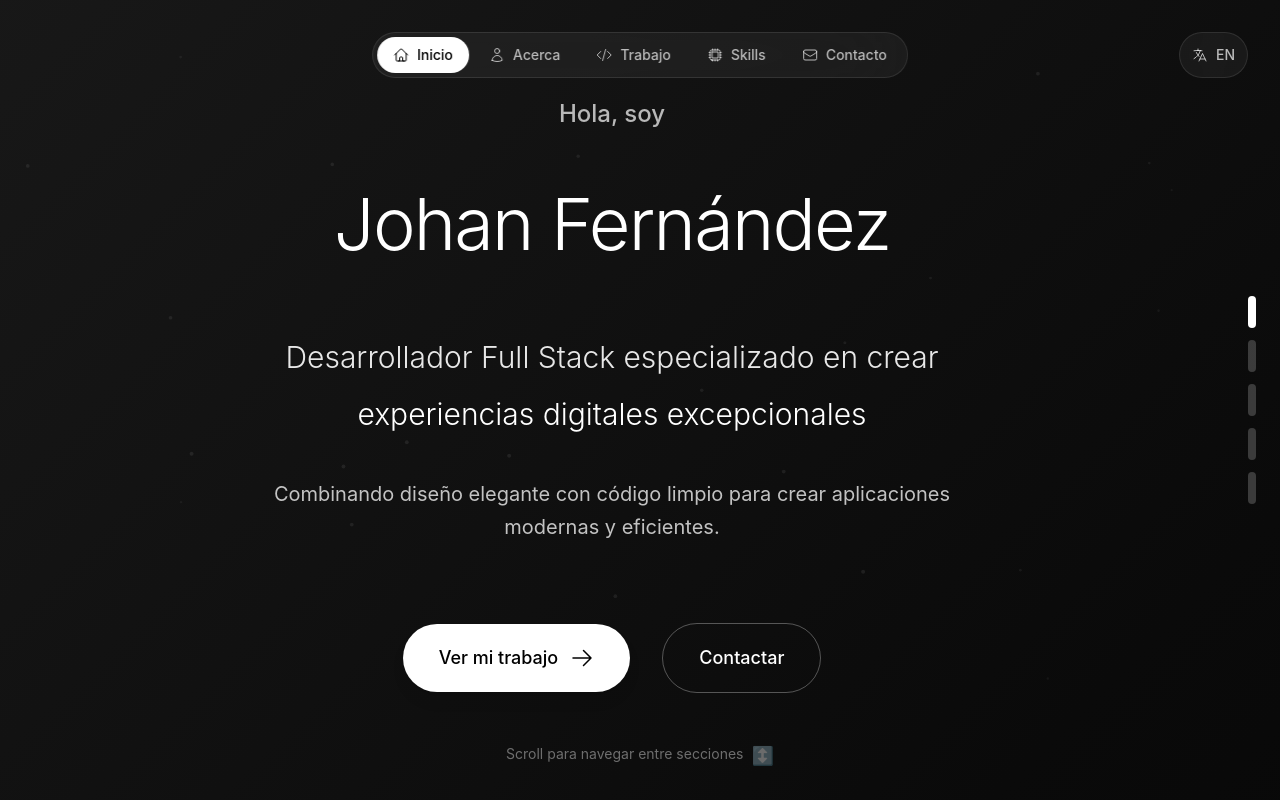
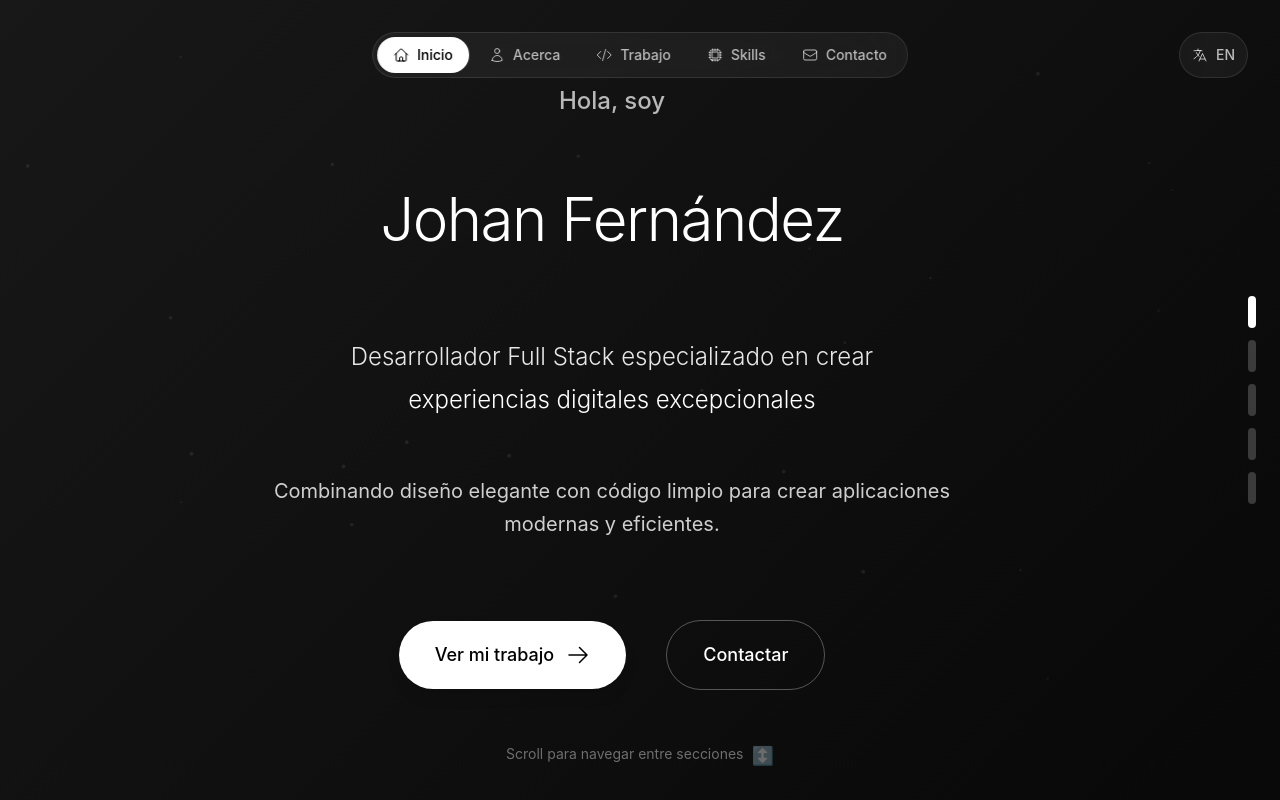
Before and after one commit to MrJohanF/mrjohanf-portfolio, a Next.js app: page / in a window 1280 px wide. Built offline with nearby package versions, Linux system fonts and the light colour scheme.

Commit message:
Refactor Home component for improved spacing and text sizing: enhance layout responsiveness by adjusting padding, margins, and font sizes for mobile and desktop views. Optimize button styles and spacing for better visual consistency and user experience.

```diff
--- a/src/app/components/Home.js
+++ b/src/app/components/Home.js
@@ -59,39 +59,43 @@ export default function Home({ t, isMobile, isLoaded, handleSectionChange }) {
       className={`text-center organic-transition ${
         isLoaded ? 'animate-fade-up' : 'opacity-0'
       } ${
-        // Espaciado general mejorado
+        // Espaciado específico para cada breakpoint
         isMobile
           ? 'px-4 py-8'
-          : 'px-6 py-12'
+          : 'px-6 py-8 md:py-10 lg:py-14 xl:py-16'
       }`}
       variants={containerVariants}
       initial="hidden"
       animate="visible"
     >
-      {/* Contenedor principal con mejor control de espacios */}
+      {/* Contenedor principal */}
       <div className="max-w-5xl mx-auto">
 
         {/* Sección de saludo y nombre */}
-        <div className={`${isMobile ? 'space-y-6' : 'space-y-8 lg:space-y-10'}`}>
+        <div className={`${
+          isMobile
+            ? 'space-y-5'
+            : 'space-y-6 md:space-y-8 lg:space-y-12 xl:space-y-14'
+        }`}>
 
-          {/* Saludo - Tamaño aumentado */}
+          {/* Saludo - Tamaños específicos para portátil */}
           <motion.p
             className={`text-white/70 font-medium animate-float-subtle ${
               isMobile
                 ? 'text-lg'
-                : 'text-lg md:text-xl lg:text-2xl'
+                : 'text-base md:text-lg lg:text-xl xl:text-2xl'
             }`}
             variants={itemVariants}
           >
             {t.home.greeting}
           </motion.p>
 
-          {/* Nombre - Con mejor espaciado inferior */}
+          {/* Nombre - Escalado específico para portátil */}
           <motion.h1
-            className={`font-light tracking-tight text-white ${
+            className={`font-light tracking-tight text-white leading-tight ${
               isMobile
-                ? 'text-4xl leading-tight'
-                : 'text-4xl md:text-5xl lg:text-6xl xl:text-7xl leading-tight'
+                ? 'text-4xl'
+                : 'text-3xl md:text-4xl lg:text-5xl xl:text-6xl 2xl:text-7xl'
             }`}
             variants={{
               hidden: {
@@ -116,13 +120,17 @@ export default function Home({ t, isMobile, isLoaded, handleSectionChange }) {
           </motion.h1>
         </div>
 
-        {/* Sección de título principal - Espaciado mejorado */}
-        <div className={`${isMobile ? 'mt-8 mb-6' : 'mt-12 lg:mt-16 mb-8 lg:mb-10'}`}>
+        {/* Sección de título principal - Espaciado específico para portátil */}
+        <div className={`${
+          isMobile
+            ? 'mt-8 mb-6'
+            : 'mt-8 mb-6 md:mt-10 md:mb-8 lg:mt-16 lg:mb-12 xl:mt-20 xl:mb-14'
+        }`}>
           <motion.div
             className={`text-white/90 font-light mx-auto ${
               isMobile
                 ? 'text-lg px-2 max-w-sm'
-                : 'text-lg md:text-xl lg:text-2xl xl:text-3xl max-w-4xl'
+                : 'text-base md:text-lg lg:text-xl xl:text-2xl 2xl:text-3xl max-w-4xl'
             }`}
             variants={itemVariants}
           >
@@ -130,23 +138,27 @@ export default function Home({ t, isMobile, isLoaded, handleSectionChange }) {
             <div className="leading-relaxed">
               {t.home.title}
             </div>
-            {/* Segunda línea con espaciado reducido */}
-            <div className={`text-white leading-relaxed ${isMobile ? 'mt-1' : 'mt-2'}`}>
+            {/* Segunda línea con espaciado mínimo */}
+            <div className="text-white leading-relaxed mt-1">
               {t.home.titleHighlight}
             </div>
           </motion.div>
         </div>
 
-        {/* Subtítulo - Tamaño y contraste mejorados */}
+        {/* Subtítulo - Mejor contraste y tamaño para portátil */}
         <motion.div
-          className={`${isMobile ? 'mb-10' : 'mb-12 lg:mb-16'}`}
+          className={`${
+            isMobile
+              ? 'mb-10'
+              : 'mb-8 md:mb-10 lg:mb-14 xl:mb-16'
+          }`}
           variants={itemVariants}
         >
           <p
-            className={`text-white/75 mx-auto leading-relaxed ${
+            className={`text-white/80 mx-auto leading-relaxed ${
               isMobile
                 ? 'text-base px-4 max-w-sm'
-                : 'text-base md:text-lg lg:text-xl max-w-3xl'
+                : 'text-sm md:text-base lg:text-lg xl:text-xl max-w-3xl'
             }`}
           >
             {t.home.subtitle}
@@ -154,12 +166,12 @@ export default function Home({ t, isMobile, isLoaded, handleSectionChange }) {
         </motion.div>
       </div>
 
-      {/* Botones - Espaciado significativamente mejorado */}
+      {/* Botones - Espaciado mejorado específicamente para portátil */}
       <motion.div
         className={`flex items-center justify-center ${
           isMobile
             ? 'flex-col gap-4 pt-2 px-4 pb-12'
-            : 'flex-col sm:flex-row gap-6 lg:gap-8 pt-4'
+            : 'flex-col sm:flex-row gap-4 md:gap-5 lg:gap-8 xl:gap-10 pt-2 md:pt-4'
         }`}
         variants={{
           hidden: { opacity: 0 },
@@ -177,7 +189,7 @@ export default function Home({ t, isMobile, isLoaded, handleSectionChange }) {
           className={`group flex items-center justify-center space-x-3 bg-white text-black rounded-full font-medium hover-lift organic-transition shadow-lg ${
             isMobile
               ? 'px-7 py-4 text-base w-full max-w-xs'
-              : 'px-7 py-4 md:px-9 md:py-5 text-base md:text-lg'
+              : 'px-6 py-3 md:px-7 md:py-4 lg:px-8 lg:py-4 xl:px-9 xl:py-5 text-sm md:text-base lg:text-base xl:text-lg'
           }`}
           variants={buttonVariants}
           whileHover={{
@@ -190,7 +202,9 @@ export default function Home({ t, isMobile, isLoaded, handleSectionChange }) {
           }}
         >
           <span>{t.home.viewWork}</span>
-          <ArrowRightIcon className="w-5 h-5 md:w-6 md:h-6 group-hover:translate-x-1 organic-transition" />
+          <ArrowRightIcon className={`group-hover:translate-x-1 organic-transition ${
+            isMobile ? 'w-5 h-5' : 'w-4 h-4 md:w-5 md:h-5 lg:w-5 lg:h-5 xl:w-6 xl:h-6'
+          }`} />
         </motion.button>
 
         <motion.button
@@ -198,7 +212,7 @@ export default function Home({ t, isMobile, isLoaded, handleSectionChange }) {
           className={`flex items-center justify-center space-x-3 border border-white/30 text-white rounded-full font-medium hover:border-white/50 hover:bg-white/10 organic-transition ${
             isMobile
               ? 'px-7 py-4 text-base w-full max-w-xs'
-              : 'px-7 py-4 md:px-9 md:py-5 text-base md:text-lg'
+              : 'px-6 py-3 md:px-7 md:py-4 lg:px-8 lg:py-4 xl:px-9 xl:py-5 text-sm md:text-base lg:text-base xl:text-lg'
           }`}
           variants={buttonVariants}
           whileHover={{
@@ -214,8 +228,12 @@ export default function Home({ t, isMobile, isLoaded, handleSectionChange }) {
         </motion.button>
       </motion.div>
 
-      {/* Espaciado inferior adicional */}
-      <div className={`${isMobile ? 'h-8' : 'h-16'}`}></div>
+      {/* Espaciado inferior progresivo */}
+      <div className={`${
+        isMobile
+          ? 'h-8'
+          : 'h-8 md:h-12 lg:h-16 xl:h-20'
+      }`}></div>
     </motion.div>
   )
 }
```
